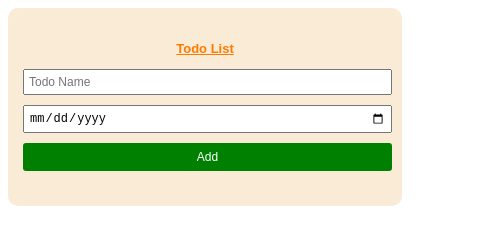
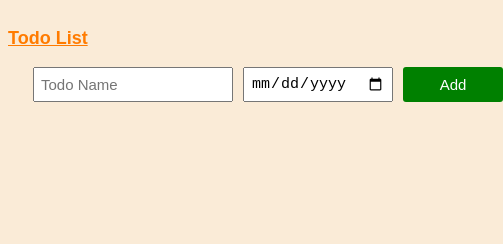
Before and after one commit to GKarthik180502/ToDoList, a plain HTML site: page index.html in a window 390 px wide. Shown: the whole page, 503 px wide, since content can reach past the window. Drawn offline with Linux system fonts and the light colour scheme.

Commit message:
second commit

```diff
--- a/index.html
+++ b/index.html
@@ -5,7 +5,6 @@
     <link rel="stylesheet" href="./todo-list.css">
 </head>
 <body>
-    <div class="to-do-body">
 <p class="to-do-list">Todo List</p>
 <div class="todo-input-grid">
 <input placeholder="Todo Name" class="js-name-input name-input">
@@ -14,7 +13,7 @@
 <div class="js-todo-list todo-grid">
 
 </div>
-</div>
+
 <script src="./todo-list.js"></script>
 </body>
 </html>
--- a/todo-list.css
+++ b/todo-list.css
@@ -1,5 +1,6 @@
 body{
     font-family: Arial;
+    background-color: antiquewhite;
 }
 .todo-grid,
 .todo-input-grid{
@@ -40,13 +41,12 @@ body{
 .to-do-list{
    font-size: large;
    font-weight: bold;
-   text-align: center;
    text-decoration: underline;
    padding-top: 10px;
    color: rgb(255, 123, 0);
 }
 .to-do-body{
-    width: 35%;
+
     background-color: antiquewhite;
     align-items: center;
     border-radius: 10px;
@@ -54,78 +54,3 @@ body{
 .todo-grid{
     padding-bottom: 15px;
 }
-
-@media (max-width: 1024px) {
-    .todo-grid, .todo-input-grid {
-        grid-template-columns: 1fr 1fr;
-        column-gap: 10px; margin-left: 10px;
-    }
-    .to-do-body {
-        width: 75%;
-        margin: 0 auto;
-        padding: 10px;
-    }
-    .add-todo-button,
-    .delete-todo-button {
-        font-size: 14px;
-        padding: 8px;
-    }
-    .to-do-list {
-        font-size: medium;
-    }
-    .name-input, .due-date-input {
-        font-size: 14px;
-        padding: 5px;
-    }
-    }
-    @media (max-width: 768px) {
-        .todo-grid, .todo-input-grid {
-            grid-template-columns: 1fr;
-            column-gap: 0; row-gap: 10px;
-            margin-left: 10px;
-        }
-        .to-do-body {
-            width: 90%;
-            margin: 0 auto;
-            padding: 10px;
-        } .add-todo-button,
-        .delete-todo-button {
-            font-size: 13px;
-            padding: 8px;
-        }
-        .to-do-list {
-            font-size: medium;
-        }
-        .name-input,
-        .due-date-input {
-            font-size: 13px;
-            padding: 5px;
-        }
-    }
-    @media (max-width: 480px) {
-        .todo-grid,
-        .todo-input-grid {
-            grid-template-columns: 1fr;
-            column-gap: 0;
-            row-gap: 10px;
-            margin-left: 5px;
-        }
-        .to-do-body {
-            width: 100%;
-            margin: 0 auto;
-            padding: 10px;
-        }
-        .add-todo-button,
-        .delete-todo-button {
-            font-size: 12px;
-            padding: 7px;
-        }
-        .to-do-list {
-            font-size: small;
-        }
-        .name-input,
-        .due-date-input {
-            font-size: 12px;
-            padding: 4px;
-        }
-    }
```
